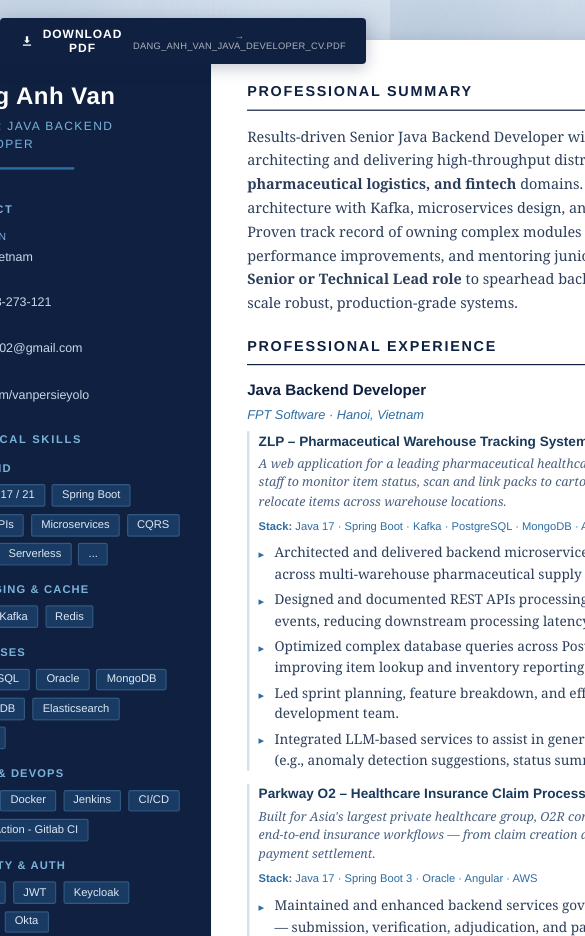
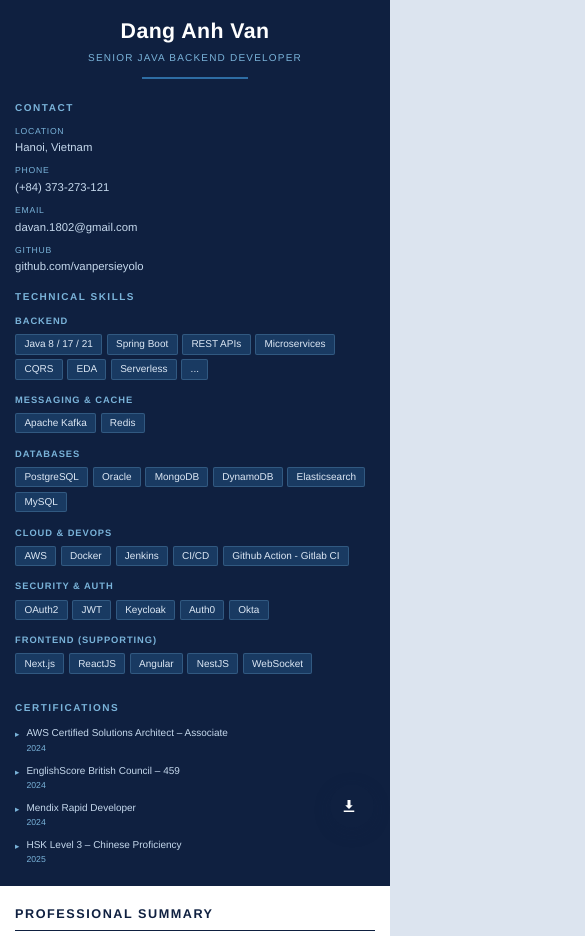
Before and after one commit to davan1802-tech/davan1802-tech.github.io, a plain HTML site: page index.html in a window 390 px wide. Shown: the top 936 px of the page, 585 px wide, since content can reach past the window. Drawn offline with Linux system fonts and the light colour scheme.

Commit message:
add responsive

```diff
--- a/index.html
+++ b/index.html
@@ -21,6 +21,10 @@
 
 <script>
     function handleDownload() {
+        // Hide the download button before generating a PDF
+        const downloadBtn = document.querySelector('.download-btn');
+        downloadBtn.style.display = 'none';
+
         const element = document.body;
 
         html2pdf()
@@ -38,7 +42,11 @@
                 }
             })
             .from(element)
-            .save();
+            .save()
+            .then(() => {
+                // Show download button again after PDF is generated
+                downloadBtn.style.display = 'flex';
+            });
     }
 </script>
 
--- a/style.css
+++ b/style.css
@@ -434,3 +434,192 @@ body {
     size: A4;
     margin: 0;
 }
+
+/* ══════════ RESPONSIVE ══════════ */
+
+/* Tablet & smaller desktop (≤1024px) */
+@media screen and (max-width: 1024px) {
+    body {
+        padding: 20px 0 40px;
+    }
+
+    .page {
+        transform: scale(1);
+        margin-bottom: 40px;
+        width: 95%;
+        max-width: 800px;
+    }
+
+    .download-btn {
+        top: 12px;
+        right: 12px;
+        font-size: 8pt;
+        padding: 8px 16px;
+    }
+
+    .download-btn svg {
+        width: 12px;
+        height: 12px;
+    }
+
+    .btn-hint {
+        display: none;
+    }
+}
+
+/* Tablet portrait (≤768px) */
+@media screen and (max-width: 768px) {
+    body {
+        padding: 10px 0 20px;
+    }
+
+    .page {
+        flex-direction: column;
+        width: 100%;
+        max-width: 100%;
+        margin: 0;
+        border-radius: 0;
+        box-shadow: none;
+    }
+
+    .sidebar {
+        width: 100%;
+        padding: 6mm 5mm;
+        gap: 4mm;
+    }
+
+    .sidebar-name {
+        font-size: 18pt;
+        text-align: center;
+    }
+
+    .sidebar-title {
+        font-size: 8pt;
+        text-align: center;
+    }
+
+    .sidebar-divider {
+        margin: 2mm auto;
+    }
+
+    .main {
+        padding: 6mm 5mm;
+        gap: 3.5mm;
+    }
+
+    .exp-header {
+        flex-direction: column;
+        gap: 1mm;
+    }
+
+    .exp-date {
+        margin-left: 0;
+    }
+
+    .edu-block {
+        flex-direction: column;
+        gap: 1mm;
+    }
+
+    .edu-date {
+        margin-left: 0;
+    }
+
+    .download-btn {
+        position: fixed;
+        top: auto;
+        bottom: 20px;
+        right: 20px;
+        font-size: 0;
+        padding: 12px;
+        border-radius: 50%;
+        width: 48px;
+        height: 48px;
+        justify-content: center;
+    }
+
+    .download-btn svg {
+        width: 20px;
+        height: 20px;
+    }
+}
+
+/* Mobile (≤480px) */
+@media screen and (max-width: 480px) {
+    body {
+        font-size: 10pt;
+        padding: 0;
+    }
+
+    .sidebar {
+        padding: 5mm 4mm;
+        gap: 3.5mm;
+    }
+
+    .sidebar-name {
+        font-size: 16pt;
+    }
+
+    .sidebar-title {
+        font-size: 7.5pt;
+    }
+
+    .sidebar-section-title {
+        font-size: 7.5pt;
+    }
+
+    .contact-list li {
+        font-size: 8.5pt;
+    }
+
+    .skill-tag-list {
+        gap: 1.2mm;
+    }
+
+    .skill-tag-list li {
+        font-size: 7.5pt;
+        padding: 0.6mm 2.2mm;
+    }
+
+    .main {
+        padding: 5mm 4mm;
+        gap: 3mm;
+    }
+
+    .section-header {
+        font-size: 9.5pt;
+    }
+
+    .summary-text {
+        font-size: 9.5pt;
+    }
+
+    .exp-role {
+        font-size: 10pt;
+    }
+
+    .project-name {
+        font-size: 9pt;
+    }
+
+    .project-desc {
+        font-size: 8.5pt;
+    }
+
+    .bullet-list li {
+        font-size: 9pt;
+    }
+
+    .download-btn {
+        bottom: 16px;
+        right: 16px;
+        width: 44px;
+        height: 44px;
+        padding: 10px;
+    }
+
+    .download-btn svg {
+        width: 18px;
+        height: 18px;
+    }
+}
```
